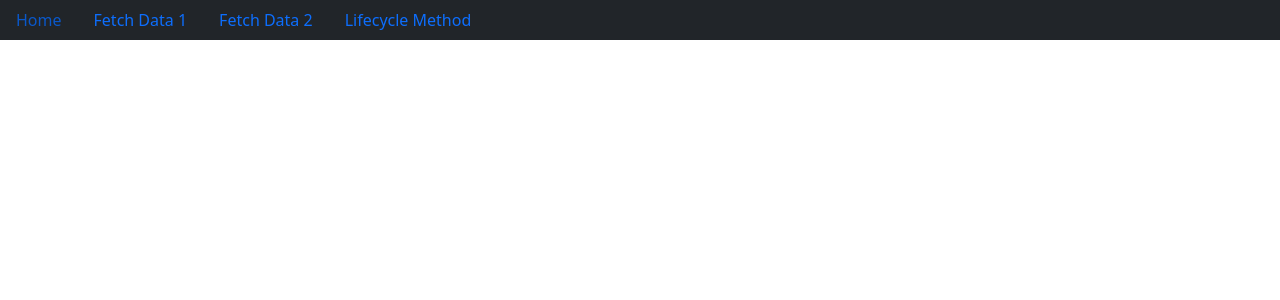
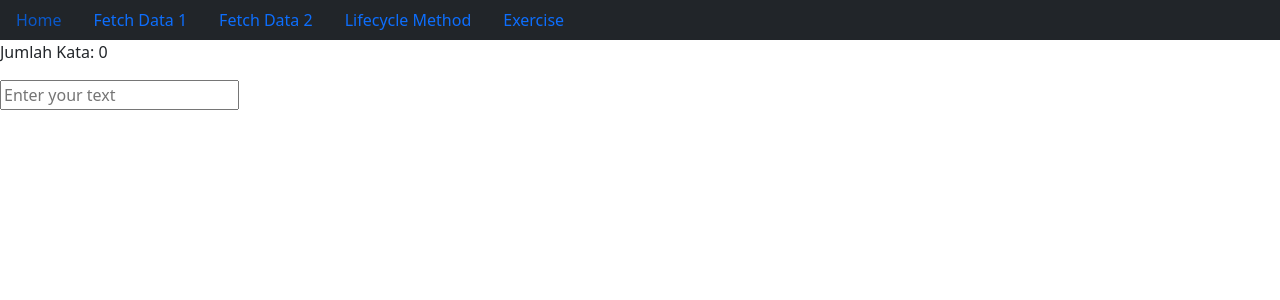
Before and after one commit to masdefry/Fetch-Data_ReactJS_JCWM-1602, a React (Create React App) app: page /exercise in a window 1280 px wide. Shown: the top 300 px of the page. Built offline with nearby package versions, Linux system fonts and the light colour scheme.

Commit message:
Exercise

```diff
--- a/src/App.js
+++ b/src/App.js
@@ -4,6 +4,7 @@ import Navbar from './Components/Navbar'
 import Data1 from './Data1'
 import Data2  from './Data2'
 import LifeCycleMethod from './LifeCycleMethod'
+import Exercise from './Exercise'
 
 export default class App extends React.Component{
   render(){
@@ -19,6 +20,7 @@ export default class App extends React.Component{
           <Route path='/data-1' component={Data1} />
           <Route path='/data-2' component={Data2} />
           <Route path='/lifecyclemethod' component={LifeCycleMethod} />
+          <Route path='/exercise' component={Exercise} />
         </Switch>
       </BrowserRouter>
     )
--- a/src/Components/Navbar.jsx
+++ b/src/Components/Navbar.jsx
@@ -9,6 +9,7 @@ export default class Navbar extends React.Component{
                 <Link to='/data-1' className="nav-link active">Fetch Data 1</Link>
                 <Link to='/data-2' className="nav-link active">Fetch Data 2</Link>
                 <Link to='/lifecyclemethod' className="nav-link active">Lifecycle Method</Link>
+                <Link to='/exercise' className="nav-link active">Exercise</Link>
             </nav>
         )
     }
--- /dev/null
+++ b/src/Exercise.jsx
@@ -0,0 +1,32 @@
+import React from 'react'
+
+class Exercise extends React.Component{
+    state = {
+        countWord : 0
+    }
+
+    onChangeInput = () => {
+        console.log('Masuk Function')
+        let inputValue = this.refs.input.value
+        let totalKata = 0
+
+        for(let i = 0; i < inputValue.length; i++){
+            if(inputValue[i] === ' '){
+                totalKata++
+            }
+        }
+
+        this.setState({countWord: totalKata})
+    }
+
+    render(){
+        return(
+            <div>
+                <p>Jumlah Kata: {this.state.countWord}</p>
+                <input type='text' ref='input' placeholder='Enter your text' onChange={this.onChangeInput} />
+            </div>
+        )
+    }
+}
+
+export default Exercise
--- a/src/LifeCycleMethod.jsx
+++ b/src/LifeCycleMethod.jsx
@@ -52,7 +52,7 @@ export default class LifeCycleMethod extends React.Component{
                 {
                     this.state.data.map((value, index) => {
                         return(
-                            <div key={index}>
+                            <div key={index} className='border border-primary'>
                                 <h1>
                                     {value.text}
                                 </h1>
```
